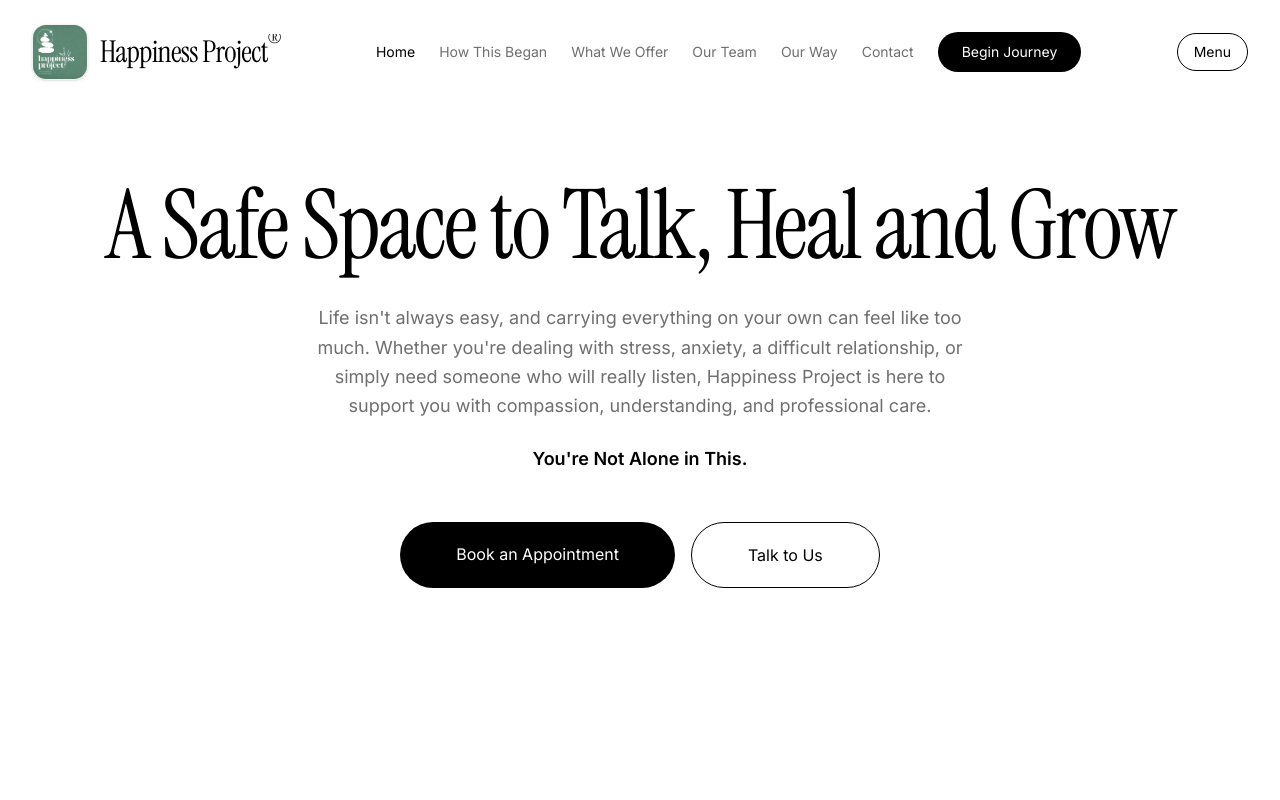
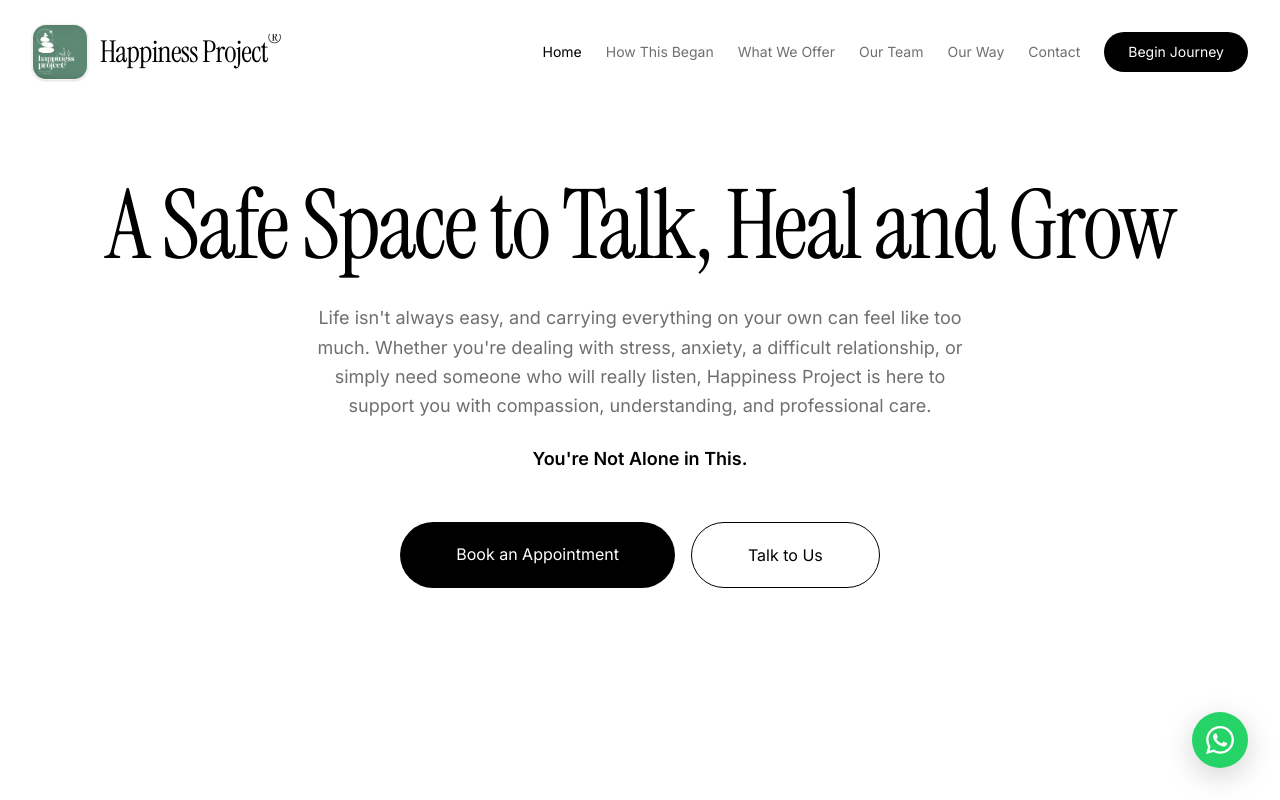
Before and after one commit to sree581/Happiness_Project_kollam, a React (Vite) app: page / in a window 1280 px wide. Shown: the top 800 px of the page. Built offline with nearby package versions, Linux system fonts and the light colour scheme.

Commit message:
Add WhatsApp contact button and fix mobile navigation

```diff
--- a/src/App.tsx
+++ b/src/App.tsx
@@ -23,6 +23,42 @@
       <Voices />
       <ReachUs />
       <Footer />
+  <a
+  href="https://wa.me/917907493123"
+  target="_blank"
+  rel="noopener noreferrer"
+  aria-label="Chat with Happiness Project on WhatsApp"
+  className="
+    fixed
+    bottom-6
+    right-6
+    z-[99990]
+    flex
+    h-14
+    w-14
+    items-center
+    justify-center
+    rounded-full
+    bg-[#25D366]
+    text-white
+    shadow-[0_8px_30px_rgba(0,0,0,0.18)]
+    transition-all
+    duration-300
+    hover:scale-110
+    hover:shadow-[0_10px_35px_rgba(0,0,0,0.25)]
+    md:bottom-8
+    md:right-8
+  "
+>
+  <svg
+    viewBox="0 0 24 24"
+    fill="currentColor"
+    className="h-7 w-7"
+    aria-hidden="true"
+  >
+    <path d="M17.472 14.382c-.297-.149-1.758-.867-2.03-.967-.273-.099-.471-.148-.67.15-.197.297-.767.966-.94 1.164-.173.199-.347.223-.644.075-.297-.15-1.255-.463-2.39-1.475-.883-.788-1.48-1.761-1.653-2.059-.173-.297-.018-.458.13-.606.134-.133.298-.347.446-.52.149-.174.198-.298.298-.497.099-.198.05-.372-.025-.521-.075-.148-.669-1.611-.916-2.206-.242-.579-.487-.5-.67-.51-.173-.008-.372-.01-.57-.01-.198 0-.52.074-.792.372-.272.297-1.04 1.016-1.04 2.479 0 1.462 1.065 2.875 1.213 3.074.149.198 2.096 3.2 5.077 4.487.709.306 1.262.489 1.694.625.712.227 1.36.195 1.871.118.571-.085 1.758-.719 2.006-1.413.248-.694.248-1.289.173-1.413-.074-.124-.272-.198-.57-.347m-5.421 7.403h-.004a9.87 9.87 0 01-5.031-1.378l-.361-.214-3.741.982 1-3.648-.235-.374a9.86 9.86 0 01-1.51-5.26c.001-5.45 4.436-9.884 9.888-9.884 2.64 0 5.122 1.03 6.986 2.896a9.824 9.824 0 012.893 6.994c-.002 5.45-4.437 9.886-9.885 9.886m8.413-18.297A11.815 11.815 0 0012.05 0C5.495 0 .16 5.335.157 11.89c0 2.096.547 4.142 1.588 5.946L.094 24l6.304-1.654a11.882 11.882 0 005.65 1.438h.005c6.554 0 11.89-5.335 11.893-11.89a11.821 11.821 0 00-3.482-8.406" />
+  </svg>
+</a>
     </div>
   );
 }
--- a/src/components/Footer.tsx
+++ b/src/components/Footer.tsx
@@ -1,6 +1,6 @@
 export default function Footer() {
-  const instagramUrl = "PASTE_YOUR_INSTAGRAM_URL_HERE";
-  const facebookUrl = "PASTE_YOUR_FACEBOOK_URL_HERE";
+  const instagramUrl = "https://www.instagram.com/happinessproject_cpc?igsh=NWlyandjMWFnaG5r";
+  const facebookUrl = "https://www.facebook.com/share/1PQBPcL1VR/?mibextid=wwXIfr";
   const whatsappUrl = "https://wa.me/917907493123";
 
   return (
--- a/src/components/Navbar.tsx
+++ b/src/components/Navbar.tsx
@@ -1,4 +1,4 @@
-import { useState } from 'react';
+import { useEffect, useState } from 'react';
 
 const links = [
   { label: 'Home', href: '#home' },
@@ -12,19 +12,85 @@
 export default function Navbar() {
   const [open, setOpen] = useState(false);
 
+  /* Prevent the Home page from scrolling while mobile menu is open */
+  useEffect(() => {
+    if (open) {
+      document.body.style.overflow = 'hidden';
+    } else {
+      document.body.style.overflow = '';
+    }
+
+    return () => {
+      document.body.style.overflow = '';
+    };
+  }, [open]);
+
+  const closeMenu = () => {
+    setOpen(false);
+  };
+
   return (
-    <nav className="relative z-[100] flex flex-wrap items-center justify-between gap-3 px-4 py-4 sm:px-8 md:py-6 max-w-7xl mx-auto">
+    <>
+      {/* =========================================================
+          NAVBAR
+      ========================================================= */}
 
-      {/* Logo + Brand */}
+      <nav
+        className="
+          relative
+          z-[99999]
+          mx-auto
+          flex
+          max-w-7xl
+          flex-wrap
+          items-center
+          justify-between
+          gap-3
+          px-4
+          py-4
+          sm:px-8
+          md:py-6
+        "
+      >
+        {/* =====================================================
+            LOGO + BRAND
+        ===================================================== */}
+
         <a
           href="#home"
+          onClick={closeMenu}
           style={{
             fontFamily: 'var(--font-display)',
             color: '#000000',
           }}
-        className="flex min-w-0 items-center gap-3 text-2xl tracking-tight sm:text-3xl"
+          className="
+            flex
+            min-w-0
+            items-center
+            gap-3
+            text-2xl
+            tracking-tight
+            sm:text-3xl
+          "
         >
-        <span className="flex h-12 w-12 shrink-0 items-center justify-center overflow-hidden rounded-[14px] border border-black/5 bg-white shadow-sm sm:h-14 sm:w-14">
+          <span
+            className="
+              flex
+              h-12
+              w-12
+              shrink-0
+              items-center
+              justify-center
+              overflow-hidden
+              rounded-[14px]
+              border
+              border-black/5
+              bg-white
+              shadow-sm
+              sm:h-14
+              sm:w-14
+            "
+          >
             <img
               src="/logo.jpeg"
               alt="Happiness Project logo"
@@ -34,11 +100,16 @@
 
           <span className="truncate">
             Happiness Project
-          <sup className="align-super text-[0.55em]">®</sup>
+            <sup className="align-super text-[0.55em]">
+              ®
+            </sup>
           </span>
         </a>
 
-      {/* Desktop Navigation */}
+        {/* =====================================================
+            DESKTOP NAVIGATION
+        ===================================================== */}
+
         <div className="hidden items-center gap-4 md:flex lg:gap-6">
           {links.map((link) => (
             <a
@@ -46,7 +117,10 @@
               href={link.href}
               className="text-sm transition-colors hover:text-black"
               style={{
-              color: link.label === 'Home' ? '#000000' : '#6F6F6F',
+                color:
+                  link.label === 'Home'
+                    ? '#000000'
+                    : '#6F6F6F',
               }}
             >
               {link.label}
@@ -55,53 +129,150 @@
 
           <a
             href="#reach-us"
-          className="rounded-full bg-black px-6 py-2.5 text-sm text-white transition-transform hover:scale-[1.03]"
+            className="
+              rounded-full
+              bg-black
+              px-6
+              py-2.5
+              text-sm
+              text-white
+              transition-transform
+              hover:scale-[1.03]
+            "
           >
             Begin Journey
           </a>
         </div>
 
-      {/* Mobile Menu Button */}
+        {/* =====================================================
+            MOBILE MENU BUTTON
+        ===================================================== */}
+
         <button
           type="button"
-        onClick={() => setOpen(!open)}
-        className="relative z-[110] rounded-full border border-black px-4 py-2 text-sm"
+          onClick={() => setOpen((previous) => !previous)}
           aria-expanded={open}
-        aria-label={open ? 'Close navigation menu' : 'Open navigation menu'}
+          aria-label={
+            open
+              ? 'Close navigation menu'
+              : 'Open navigation menu'
+          }
+          className="
+            relative
+            z-[100001]
+            rounded-full
+            border
+            border-black
+            bg-white
+            px-4
+            py-2
+            text-sm
+            text-black
+            transition
+            hover:bg-black
+            hover:text-white
+            md:hidden
+          "
         >
           {open ? 'Close' : 'Menu'}
         </button>
+      </nav>
 
-      {/* Mobile Navigation */}
+      {/* =========================================================
+          MOBILE FULL SCREEN MENU
+
+          IMPORTANT:
+          This is FIXED instead of absolute.
+
+          Therefore it is completely independent of the
+          Home page / Hero / Three.js / Experience positioning.
+      ========================================================= */}
+
       {open && (
-        <div className="absolute left-0 right-0 top-full z-[105] mt-2 overflow-hidden rounded-[24px] border border-black/10 bg-white px-8 py-6 shadow-[0_20px_60px_rgba(0,0,0,0.15)] md:hidden">
+        <div
+          className="
+            fixed
+            inset-0
+            z-[99998]
+            bg-[#F8F6F1]
+            md:hidden
+          "
+        >
+          {/* Menu content */}
 
-          <div className="flex flex-col gap-5">
+          <div
+            className="
+              flex
+              h-full
+              w-full
+              flex-col
+              overflow-y-auto
+              px-6
+              pb-8
+              pt-[120px]
+              sm:px-8
+            "
+          >
+            {/* =================================================
+                NAVIGATION LINKS
+            ================================================= */}
+
+            <div className="flex flex-col">
               {links.map((link) => (
                 <a
                   key={link.href}
                   href={link.href}
-                onClick={() => setOpen(false)}
+                  onClick={closeMenu}
+                  className="
+                    border-b
+                    border-black/10
+                    py-5
+                    text-xl
+                    transition-all
+                    duration-200
+                    hover:pl-2
+                  "
                   style={{
-                  color: link.label === 'Home' ? '#000000' : '#6F6F6F',
+                    color:
+                      link.label === 'Home'
+                        ? '#000000'
+                        : '#6F6F6F',
                   }}
-                className="text-base transition-colors hover:text-black"
                 >
                   {link.label}
                 </a>
               ))}
+            </div>
 
+            {/* =================================================
+                CTA
+            ================================================= */}
+
+            <div className="mt-auto pt-8">
               <a
                 href="#reach-us"
-              onClick={() => setOpen(false)}
-              className="mt-2 rounded-full bg-black px-6 py-3 text-center text-sm text-white"
+                onClick={closeMenu}
+                className="
+                  block
+                  w-full
+                  rounded-full
+                  bg-black
+                  px-6
+                  py-4
+                  text-center
+                  text-base
+                  text-white
+                  transition-transform
+                  duration-200
+                  hover:scale-[1.01]
+                "
               >
                 Begin Journey
               </a>
             </div>
-
+          </div>
         </div>
       )}
-    </nav>
+    </>
   );
 }
```
Lines whose indentation alone changed are shown as unchanged.
